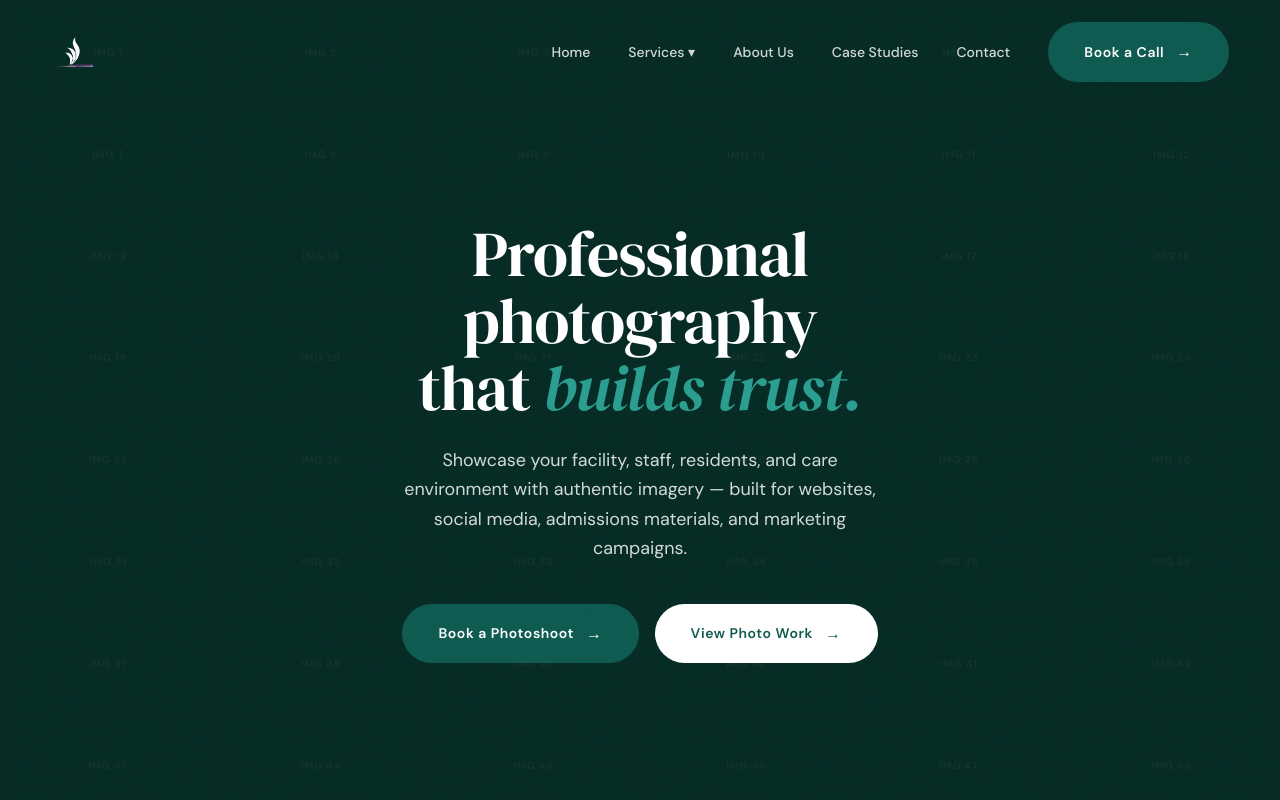
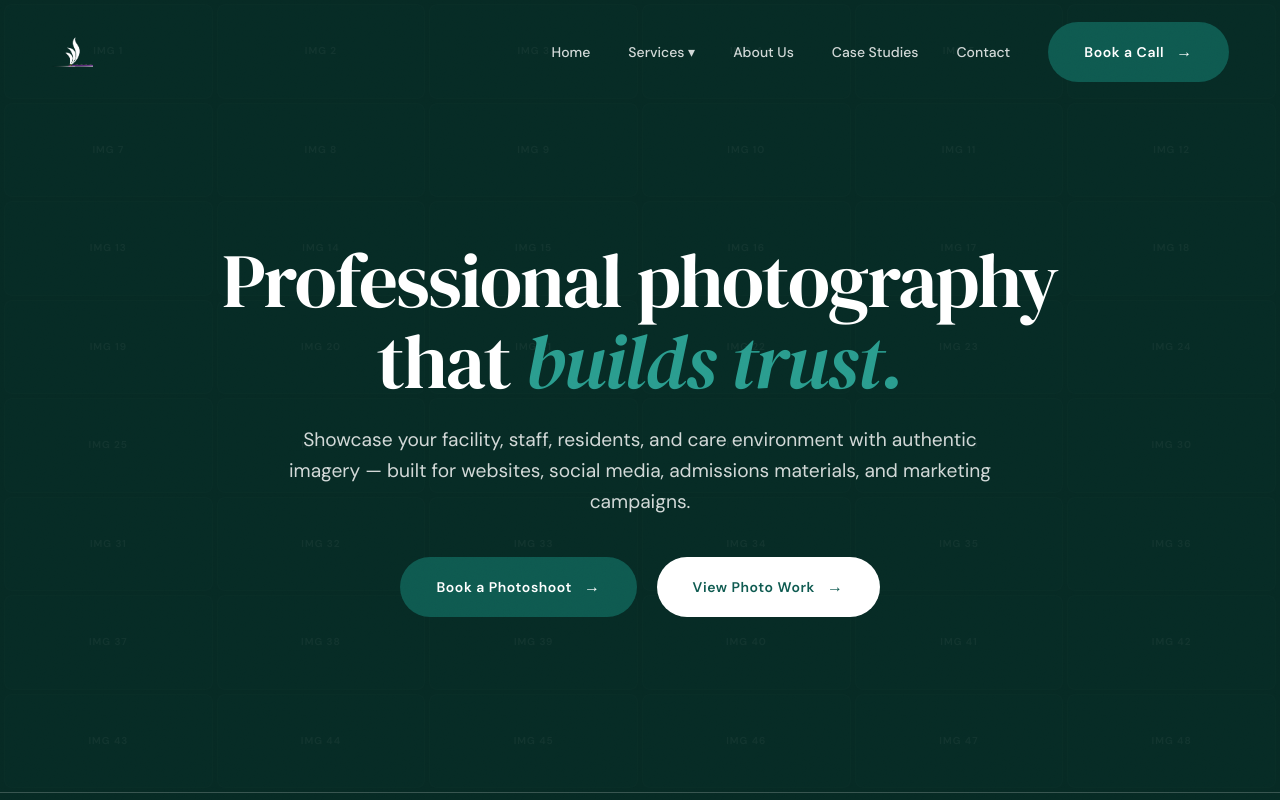
Before and after one commit to SunfieldMarketing/wavecare-website, a Next.js app: page /photoservices in a window 1280 px wide. Shown: the top 800 px of the page. Built offline with nearby package versions, Linux system fonts and the light colour scheme.

Commit message:
style: fix text wrap and formatting in photoservices hero section

```diff
--- a/src/app/subservices.css
+++ b/src/app/subservices.css
@@ -183,10 +183,10 @@
 /* ===== Custom Hero Grid Background ===== */
 .phero-grid-full { position: absolute; inset: 0; display: grid; grid-template-columns: repeat(auto-fill, minmax(200px, 1fr)); gap: 4px; padding: 4px; z-index: 1; opacity: 0.15; }
 .phero-grid-full .cell { background: rgba(95, 208, 191, 0.05); border: 1px solid rgba(255,255,255,0.05); border-radius: 8px; display: flex; align-items: center; justify-content: center; font-size: 10px; color: rgba(255,255,255,0.3); font-weight: 600; letter-spacing: 0.1em; }
-.phero-center { position: relative; z-index: 3; text-align: center; max-width: 700px; margin: 0 auto; display: flex; flex-direction: column; align-items: center; padding: 40px 20px; }
-.phero-center h1 { font-size: clamp(40px, 5vw, 64px); margin-bottom: 24px; }
-.phero-center .phero-sub { text-align: center; margin: 0 auto 40px; }
-.phero-center .btn-group { display: flex; gap: 16px; justify-content: center; flex-wrap: wrap; }
+.phero-center { position: relative; z-index: 3; text-align: center; max-width: 1000px; margin: 0 auto; display: flex; flex-direction: column; align-items: center; padding: 60px 20px; }
+.phero-center h1 { font-size: clamp(44px, 6vw, 80px); margin-bottom: 24px; letter-spacing: -0.02em; }
+.phero-center .phero-sub { text-align: center; max-width: 720px; margin: 0 auto 40px; font-size: clamp(18px, 1.5vw, 20px); line-height: 1.6; }
+.phero-center .btn-group { display: flex; gap: 20px; justify-content: center; flex-wrap: wrap; }
 
 /* ===== Before/After Slider ===== */
 .ba-slider-wrap { position: relative; width: 100%; max-width: 900px; margin: 0 auto; aspect-ratio: 16/9; border-radius: 16px; overflow: hidden; user-select: none; border: 1px solid var(--soft); box-shadow: 0 20px 40px rgba(0,0,0,0.4); background: #062a24; }
```
